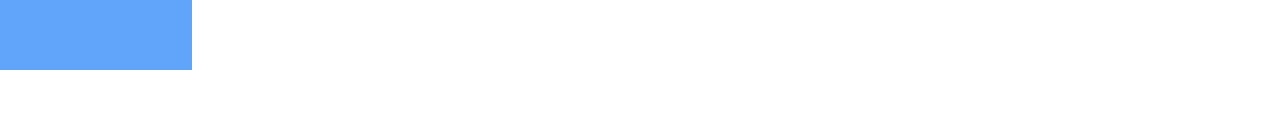
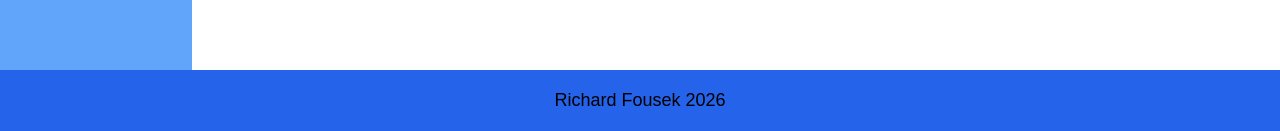
Before and after one commit to Reeshaaaa/richard-codes, a Vue app: page / in a window 1280 px wide. Shown: the part 666-797 px from the top of the page. Built offline with nearby package versions, Linux system fonts and the light colour scheme.

Commit message:
added footer

```diff
--- a/src/assets/main.css
+++ b/src/assets/main.css
@@ -80,6 +80,16 @@ header h1 {
     background-color: var(--color-sidebar);
 }
 
+footer {
+    background-color: var(--color-header);
+    padding: 20px 0;
+}
+
+footer p {
+    text-align: center;
+    margin: auto;
+}
+
 button {
     background-color: var(--color-sidebar);
     display: block;
--- /dev/null
+++ b/src/components/Footer.vue
@@ -0,0 +1,17 @@
+<template>
+    <footer>
+        <p>Richard Fousek 2026</p>
+    </footer>
+</template>
+
+<style>
+footer {
+    background-color: var(--color-header);
+    padding: 20px 0;
+}
+
+footer p {
+    text-align: center;
+    margin: auto;
+}
+</style>
--- a/src/views/About.vue
+++ b/src/views/About.vue
@@ -16,16 +16,20 @@
             </div>
         </div>
     </div>
+    <Footer />
 </template>
 
 <script>
 import Header from "../components/Header.vue"
-import Sidebar from "../components/Sidebar.vue";
+import Sidebar from "../components/Sidebar.vue"
+import Footer from "../components/Footer.vue"
+
 export default {
     name: "App",
     components: {
         Header,
-        Sidebar
+        Sidebar,
+        Footer
     }
 }
 </script>
--- a/src/views/Home.vue
+++ b/src/views/Home.vue
@@ -12,19 +12,22 @@
                 <h1>About Me</h1>
                 <p>In 2023, I graduated from Václav Hlavatý High School in Louny. After that, I studied Japanese philology for three years, which I did not finish. This summer, I spent three months in New York working at a summer camp in a maintenance position. In my free time, I enjoy sim racing, playing bass, playing the game of Go, or making music.</p>
             </div>
-
         </div>
     </div>
+    <Footer />
 </template>
 
 <script>
 import Header from "../components/Header.vue"
-import Sidebar from "../components/Sidebar.vue";
+import Sidebar from "../components/Sidebar.vue"
+import Footer from "../components/Footer.vue"
+
 export default {
     name: "App",
     components: {
         Header,
-        Sidebar
+        Sidebar,
+        Footer
     }
 }
 </script>
--- a/src/views/Skills.vue
+++ b/src/views/Skills.vue
@@ -10,16 +10,20 @@
             </div>
         </div>
     </div>
+    <Footer />
 </template>
 
 <script>
 import Header from "../components/Header.vue"
-import Sidebar from "../components/Sidebar.vue";
+import Sidebar from "../components/Sidebar.vue"
+import Footer from "../components/Footer.vue"
+
 export default {
     name: "App",
     components: {
         Header,
-        Sidebar
+        Sidebar,
+        Footer
     }
 }
 </script>
--- a/src/views/WorkExperience.vue
+++ b/src/views/WorkExperience.vue
@@ -50,16 +50,20 @@
             </div>
         </div>
     </div>
+    <Footer />
 </template>
 
 <script>
 import Header from "../components/Header.vue"
-import Sidebar from "../components/Sidebar.vue";
+import Sidebar from "../components/Sidebar.vue"
+import Footer from "../components/Footer.vue"
+
 export default {
     name: "App",
     components: {
         Header,
-        Sidebar
+        Sidebar,
+        Footer,
     }
 }
 </script>
```
